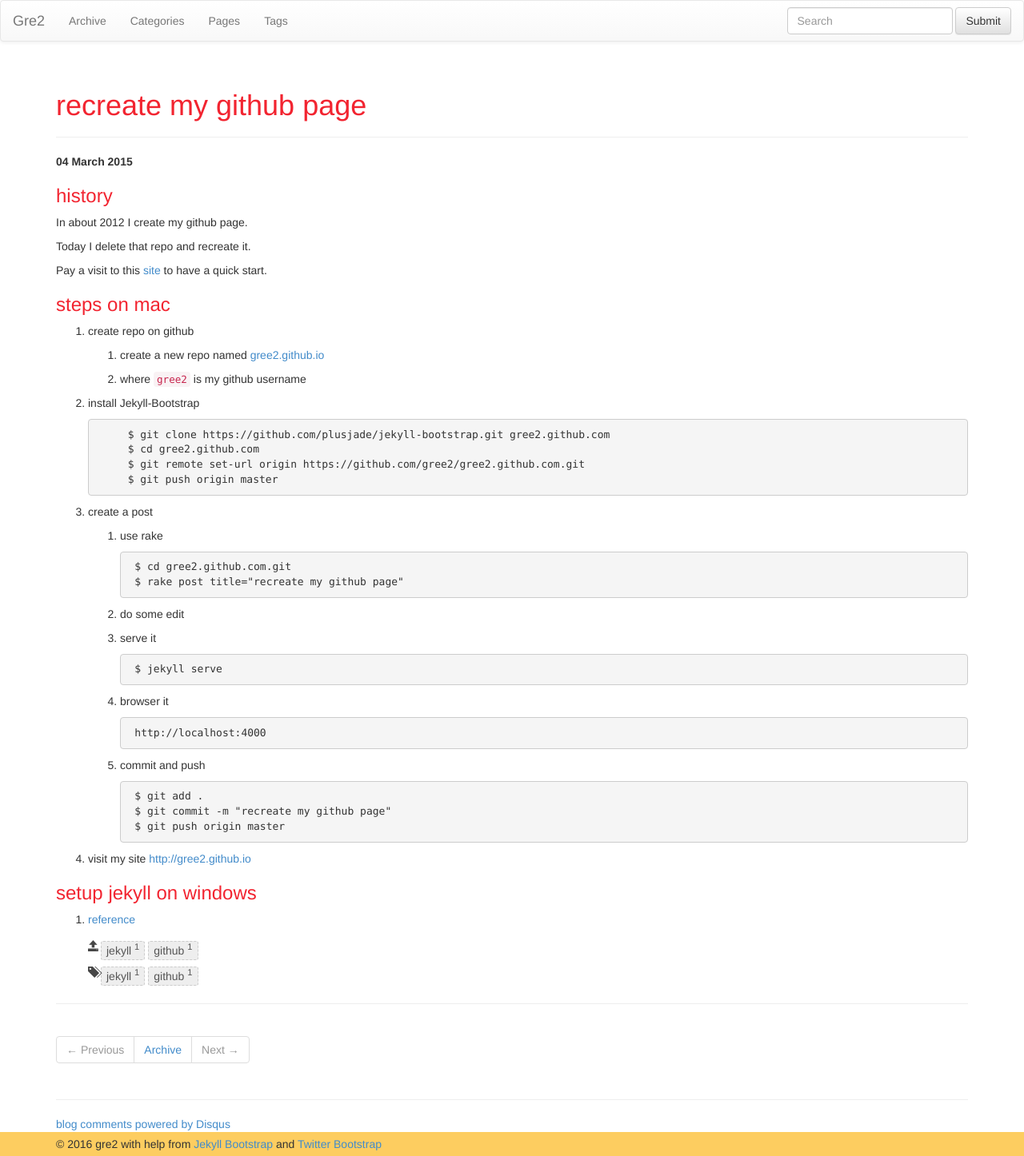
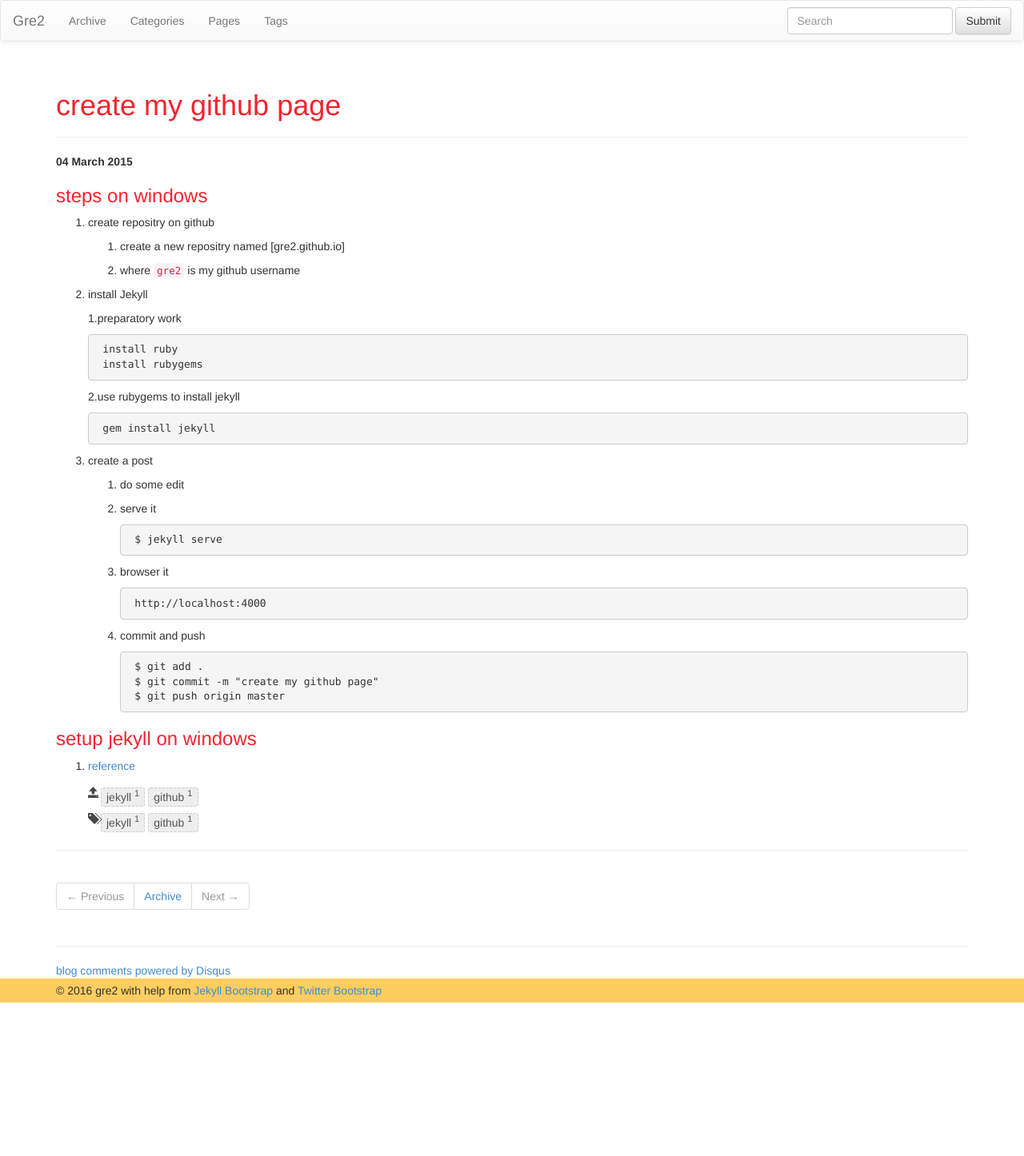
Before and after one commit to gre2/gre2.github.com, a Jekyll site: the page built from _posts/2015-03-04-recreate-my-github-page.md, in a window 1280 px wide. Shown: the whole page at 80% size. Built offline with Jekyll 4.4.1, drawn with Linux system fonts in a browser that asks for light colours; nearby versions of some CDN libraries; comment, search, counter and statistics services are not loaded; after the commit the page ends 1254 px from its top, so only the background shows below that.

Commit message:
create github

```diff
--- a/_posts/2015-03-04-recreate-my-github-page.md
+++ b/_posts/2015-03-04-recreate-my-github-page.md
@@ -1,42 +1,34 @@
 ---
 layout: post
-title: "recreate my github page"
+title: "create my github page"
 description: ""
 category: [jekyll, github]
 tags: [jekyll, github]
 ---
 {% include JB/setup %}
 
-### history
 
-In about 2012 I create my github page.
+### steps on windows
 
-Today I delete that repo and recreate it.
+1. create repositry on github
 
-Pay a visit to this [site](http://jekyllbootstrap.com/usage/jekyll-quick-start.html) to have a quick start.
+    1. create a new repositry named [gre2.github.io]
 
-### steps on mac
+    1. where `gre2` is my github username
 
-1. create repo on github
+1. install Jekyll
 
-    1. create a new repo named [gree2.github.io](https://github.com/gree2/gree2.github.com)
+    1.preparatory work
 
-    1. where `gree2` is my github username
+        install ruby
+        install rubygems
 
-1. install Jekyll-Bootstrap
+    2.use rubygems to install jekyll
 
-            $ git clone https://github.com/plusjade/jekyll-bootstrap.git gree2.github.com
-            $ cd gree2.github.com
-            $ git remote set-url origin https://github.com/gree2/gree2.github.com.git
-            $ git push origin master
+        gem install jekyll
 
 
-1. create a post
-
-    1. use rake
-
-            $ cd gree2.github.com.git
-            $ rake post title="recreate my github page"
+2. create a post
 
     1. do some edit
 
@@ -51,11 +43,9 @@ Pay a visit to this [site](http://jekyllbootstrap.com/usage/jekyll-quick-start.h
     1. commit and push
 
             $ git add .
-            $ git commit -m "recreate my github page"
+            $ git commit -m "create my github page"
             $ git push origin master
-
-1. visit my site [http://gree2.github.io](http://gree2.github.io)
 
 ### setup jekyll on windows
 
-1. [reference](http://yizeng.me/2013/05/10/setup-jekyll-on-windows/)
+1. [reference](http://jekyll.com.cn/)
```
